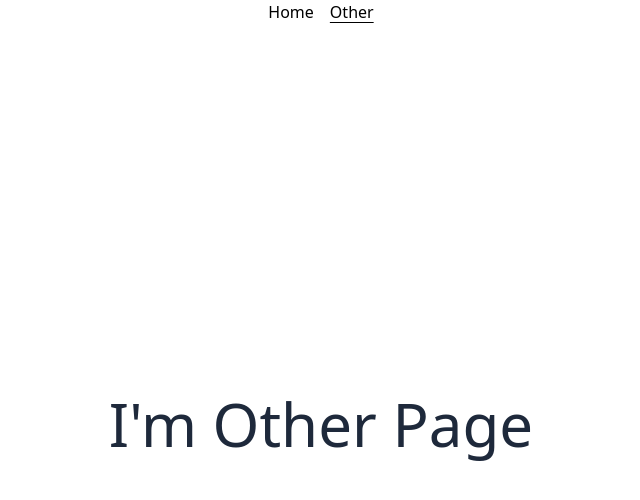
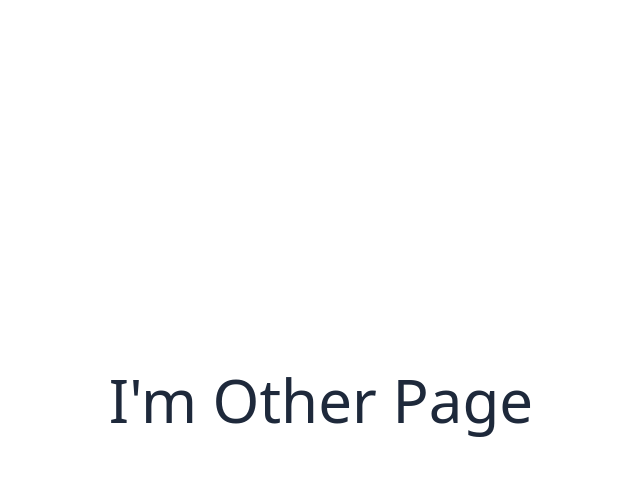
Before and after one commit to alonso-hdz17/vue_restapi_ahdz, a Vue app: page /other in a window 1280 px wide. Shown: the top 500 px of the page, without its empty margins (319-959 px from the left). Built offline with nearby package versions, Linux system fonts and the light colour scheme.

Commit message:
main layout

```diff
--- a/src/App.vue
+++ b/src/App.vue
@@ -1,8 +1,5 @@
-<script setup>
-  import NavMenu from '@/components/NavMenu.vue'
-</script>
+<script setup></script>
 
 <template>
-  <NavMenu />
   <RouterView />
 </template>
```
